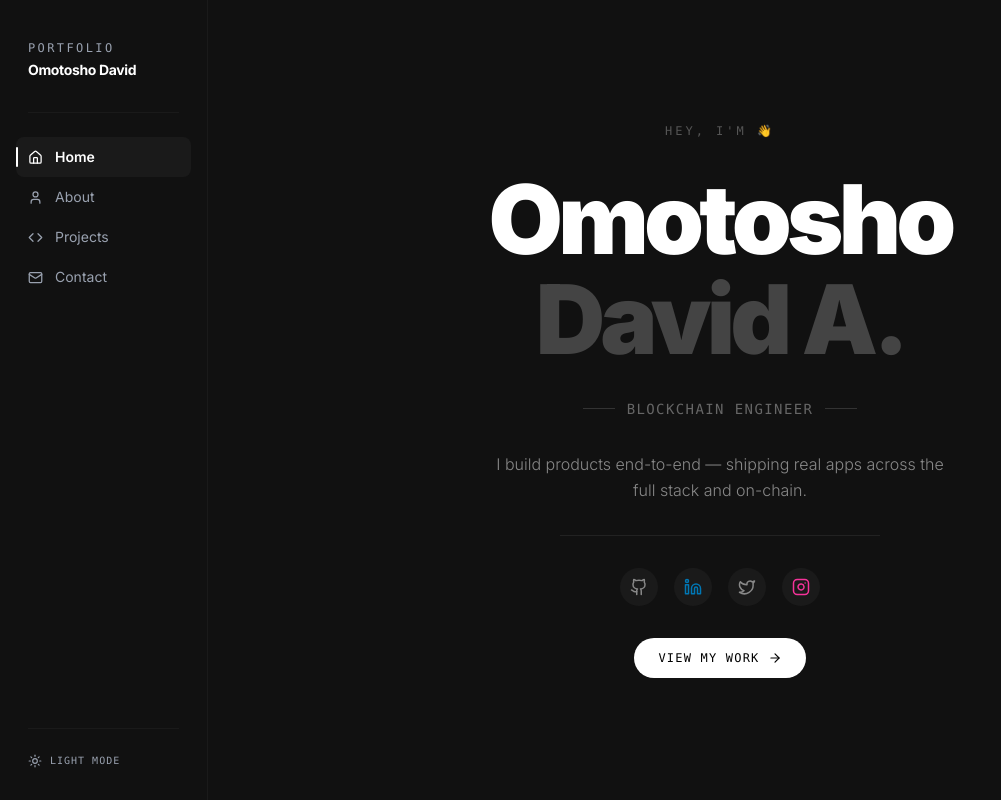
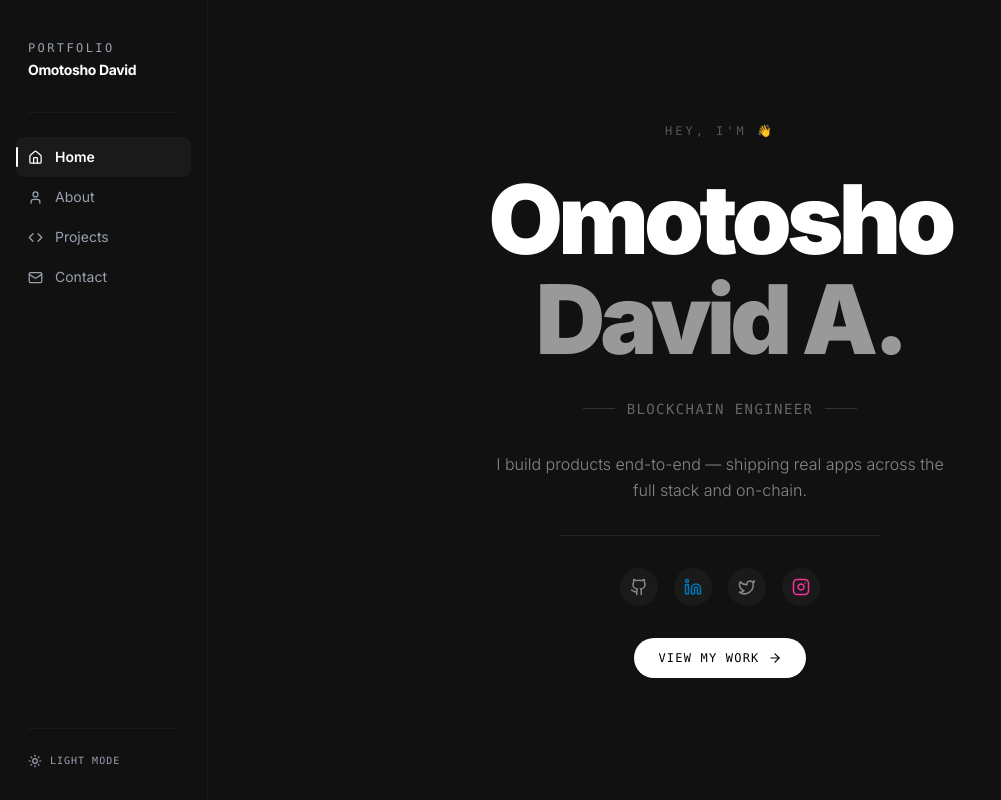
Before and after one commit to O-Midey/Portfolio, a Next.js app: page / in a window 1280 px wide. Shown: the whole page, without its empty margins (0-1001 px from the left). Built offline with nearby package versions, Linux system fonts and the light colour scheme.

Commit message:
fix: David A. now uses same #999 color as Blockchain Dev

```diff
--- a/src/app/page.tsx
+++ b/src/app/page.tsx
@@ -41,7 +41,7 @@ export default function HomePage() {
           <h1 className="text-5xl sm:text-6xl md:text-7xl lg:text-8xl font-black text-gray-900 dark:text-white tracking-tighter leading-none">
             Omotosho
           </h1>
-          <h1 className="text-5xl sm:text-6xl md:text-7xl lg:text-8xl font-black text-gray-400 dark:text-[#444] tracking-tighter leading-none">
+          <h1 className="text-5xl sm:text-6xl md:text-7xl lg:text-8xl font-black text-gray-400 dark:text-[#999] tracking-tighter leading-none">
             David A.
           </h1>
         </div>
```
